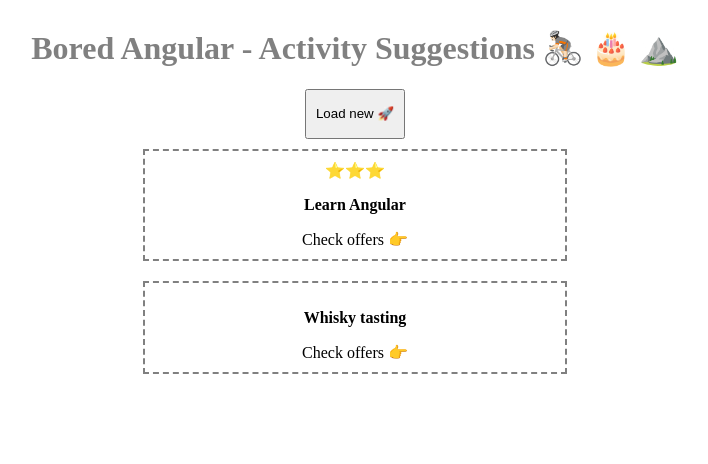
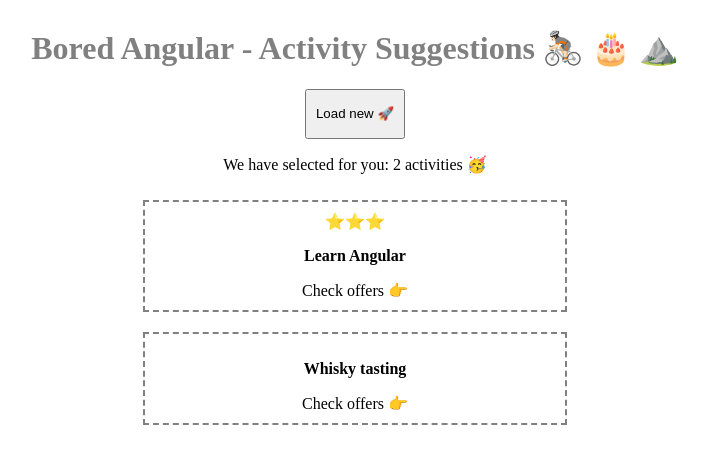
Before and after one commit to LukasMomot/bored-angular, an Angular app: page /suggestions in a window 1280 px wide. Shown: the top 464 px of the page, without its empty margins (285-993 px from the left). Built offline with nearby package versions, Linux system fonts and the light colour scheme.

Commit message:
add computed for signals

```diff
--- a/src/app/suggestions/suggestions-list/suggestions-list.component.css
+++ b/src/app/suggestions/suggestions-list/suggestions-list.component.css
@@ -1,10 +1,10 @@
 :host {
   display: flex;
   flex-direction: column;
+  align-items: center;
 }
 
 button {
-  align-self: center;
   width: 100px;
   height: 50px;
 }
--- a/src/app/suggestions/suggestions-list/suggestions-list.component.html
+++ b/src/app/suggestions/suggestions-list/suggestions-list.component.html
@@ -1,4 +1,5 @@
 <button (click)="loadActivities()" >Load new 🚀</button>
+<p>We have selected for you: {{ activityCount() }} activities 🥳</p>
 @for (activity of activities(); track $index) {
   <app-activity-card [activity]="activity"></app-activity-card>
 }
--- a/src/app/suggestions/suggestions-list/suggestions-list.component.ts
+++ b/src/app/suggestions/suggestions-list/suggestions-list.component.ts
@@ -1,5 +1,5 @@
 import { CommonModule } from '@angular/common';
-import { ChangeDetectionStrategy, Component, DestroyRef, OnInit, inject, signal } from '@angular/core';
+import { ChangeDetectionStrategy, Component, DestroyRef, OnInit, computed, inject, signal } from '@angular/core';
 import { Activity } from '../activity';
 import { ActivityCardComponent } from "../activity-card/activity-card.component";
 import { ActivityService } from '../activity.service';
@@ -44,8 +44,13 @@
       }
     ]);
 
+    activityCount = computed(() => this.activities().length);
+
   loadActivities() {
-    this.activityService.getRandomActivities(3).pipe(takeUntilDestroyed(this.destroyRef))
+    // random number of activities between 2 and 5
+    const count = Math.floor(Math.random() * 4) + 2;
+
+    this.activityService.getRandomActivities(count).pipe(takeUntilDestroyed(this.destroyRef))
       .subscribe(activities => {
         activities[0].favorite = true;
         this.activities.set(activities);
```
